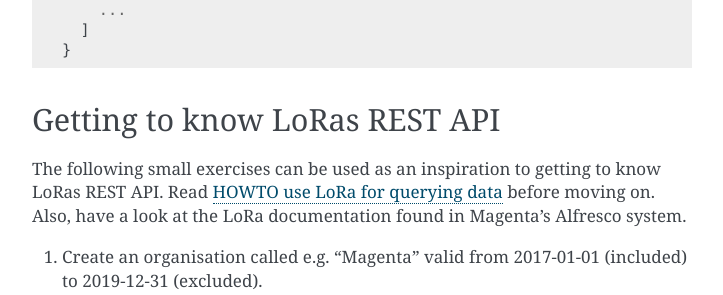
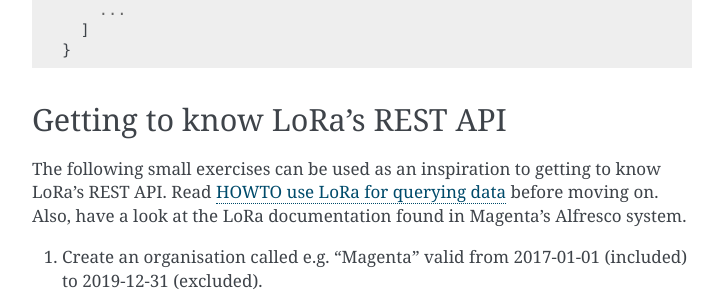
Before and after one commit to magenta-aps/mox, a Sphinx documentation site: the page built from doc/REST_API_getting-started.rst, in a window 1280 px wide and 900 px high, scrolled down 1755 px. Shown: the part 162-457 px from the top of the window, without its empty margins (388-1111 px from the left). Built offline with Sphinx 7.4.7, drawn with Linux system fonts in a browser that asks for light colours; some of the changed text lies outside the part shown.

Commit message:
Fix english grammar

```diff
--- a/doc/REST_API_getting-started.rst
+++ b/doc/REST_API_getting-started.rst
@@ -32,7 +32,7 @@
   $ apt update
   $ apt install ssh git curl
 
-Lookup the IP-address of the container::
+Lookup the IP address of the container::
 
   $ ifconfig
   eth0          Link encap:Ethernet  HWaddr 00:16:3e:d5:57:a9
@@ -88,11 +88,12 @@
     ]
   }
 
-Getting to know LoRas REST API
-------------------------------
+Getting to know LoRa's REST API
+-------------------------------
+
 The following small exercises can be used as an inspiration to getting to know
-LoRas REST API. Read :ref:`LoRaHOWTO` before moving on. Also, have a look at the LoRa
-documentation found in Magenta’s Alfresco system.
+LoRa's REST API. Read :ref:`LoRaHOWTO` before moving on. Also, have a look at
+the LoRa documentation found in Magenta’s Alfresco system.
 
 1. Create an organisation called e.g. “Magenta” valid from 2017-01-01
    (included) to 2019-12-31 (excluded).
```
